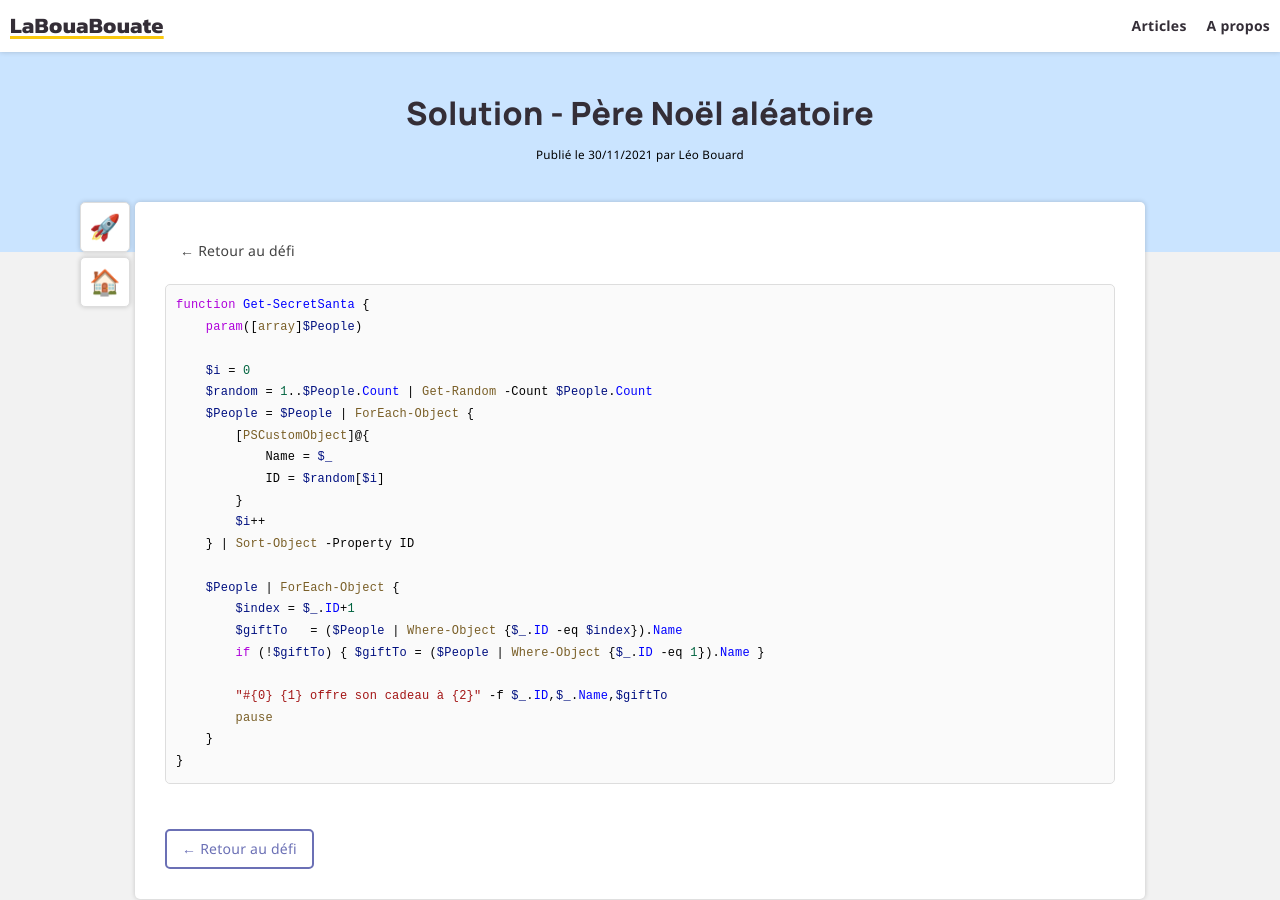
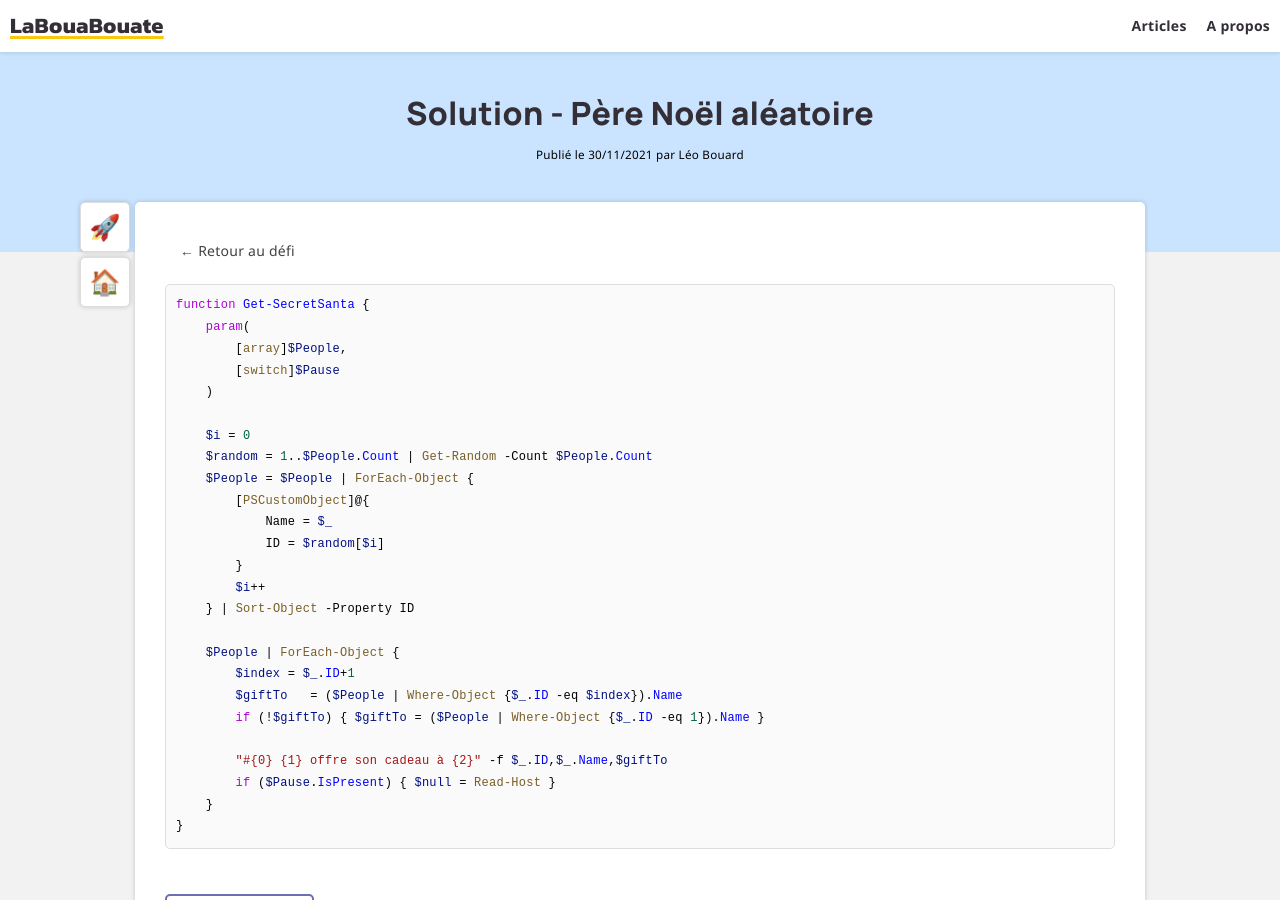
Before and after one commit to leobouard/leobouard.github.io, a Jekyll site: the page built from _posts/2021-11-30-pere-noel-secret-soluce.md, in a window 1280 px wide and 900 px high. Built offline with Jekyll 4.4.1, drawn with Linux system fonts in a browser that asks for light colours; some web fonts are replaced.

Commit message:
Update 2021-11-30-pere-noel-secret-soluce.md

````diff
--- a/_posts/2021-11-30-pere-noel-secret-soluce.md
+++ b/_posts/2021-11-30-pere-noel-secret-soluce.md
@@ -9,7 +9,10 @@ prevLink:
 
 ```powershell
 function Get-SecretSanta {
-    param([array]$People)
+    param(
+        [array]$People,
+        [switch]$Pause
+    )
 
     $i = 0
     $random = 1..$People.Count | Get-Random -Count $People.Count
@@ -27,7 +30,7 @@ function Get-SecretSanta {
         if (!$giftTo) { $giftTo = ($People | Where-Object {$_.ID -eq 1}).Name }
 
         "#{0} {1} offre son cadeau à {2}" -f $_.ID,$_.Name,$giftTo
-        pause
+        if ($Pause.IsPresent) { $null = Read-Host }
     }
 }
 ```
````
